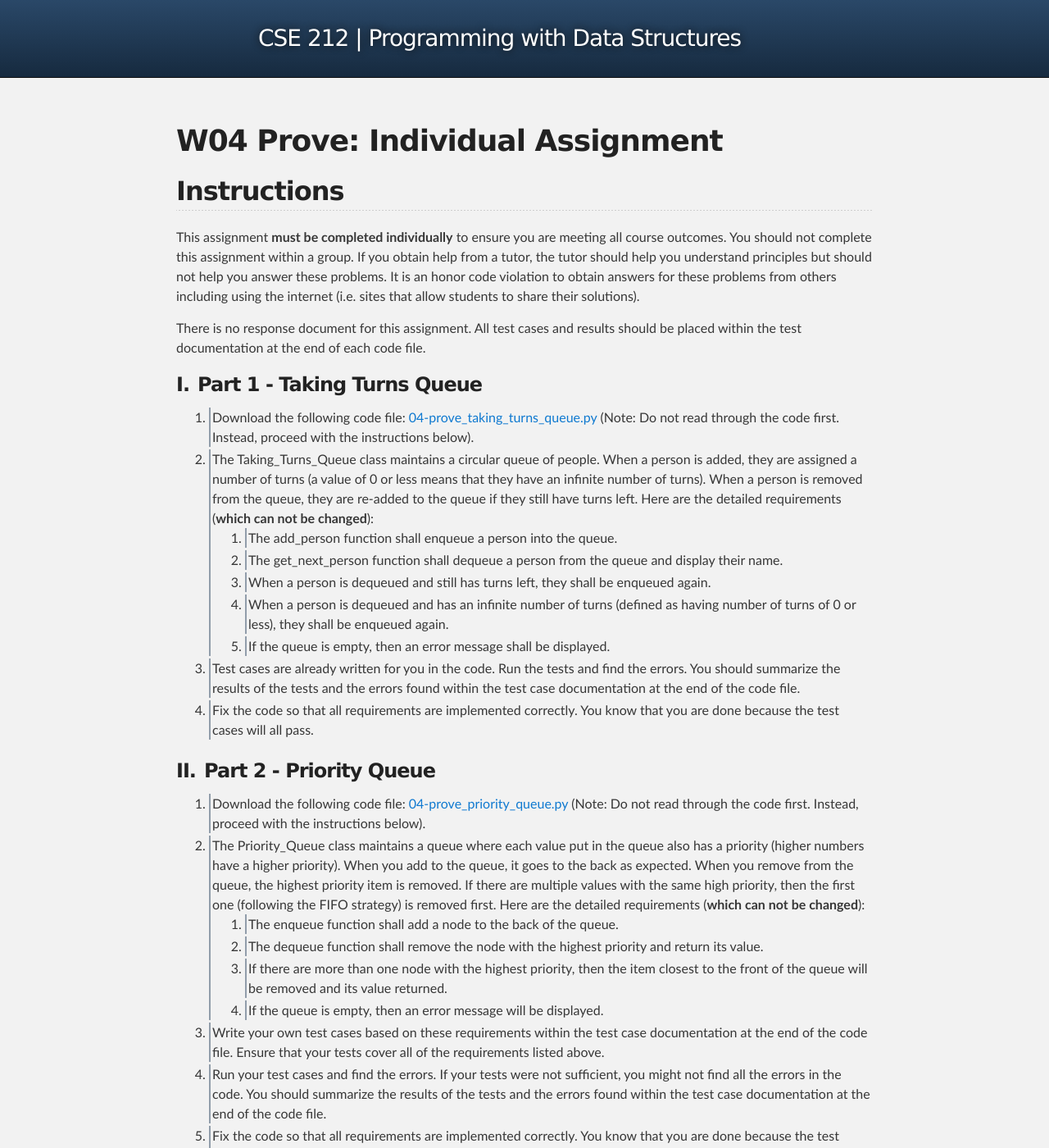
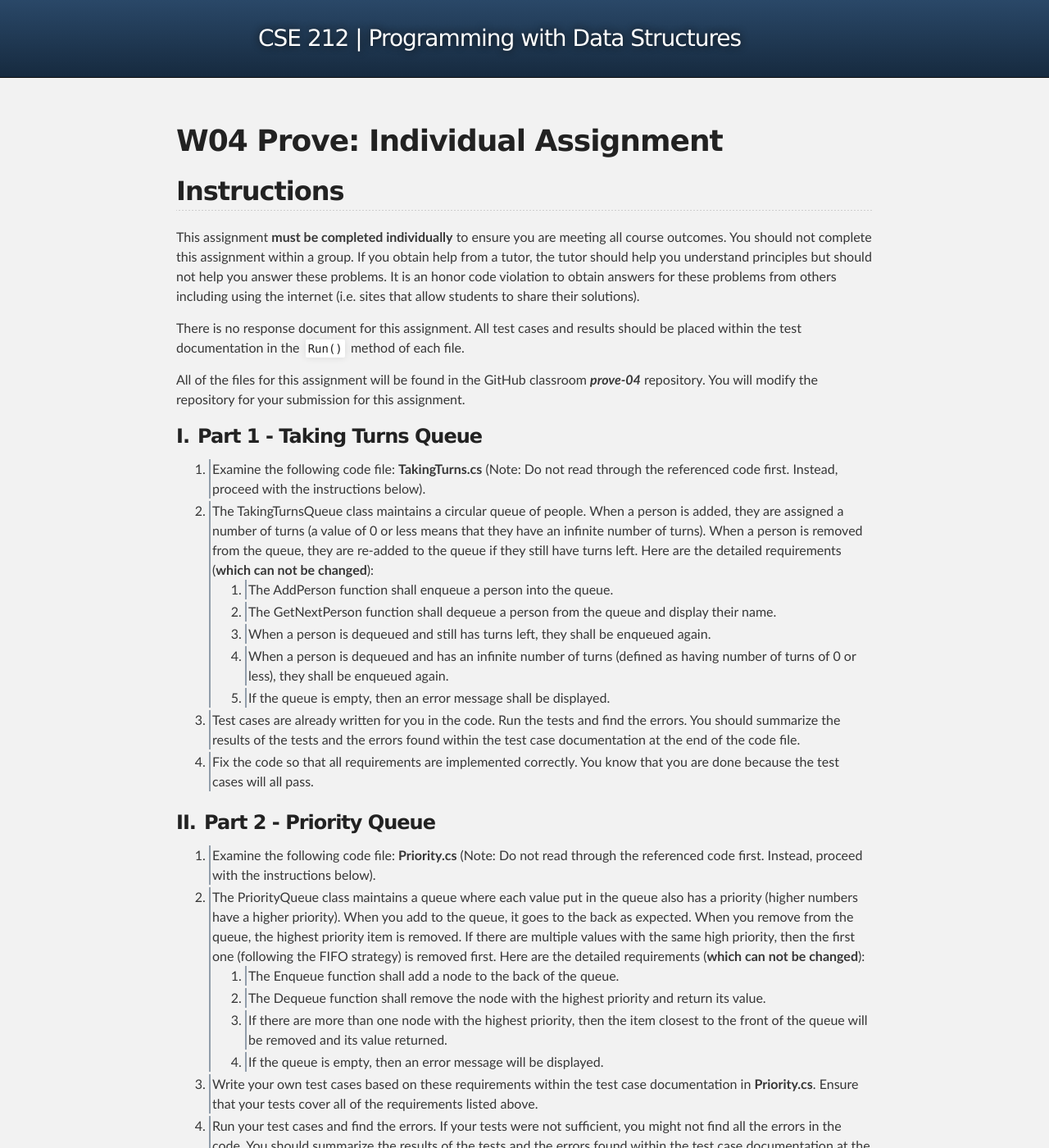
Before and after one commit to byui-cse/cse212-csharp, a Jekyll site: the page built from docs/lesson04/prove.md, in a window 1280 px wide and 1400 px high. Shown: the whole window at 82% size. Built offline with Jekyll 4.4.1, drawn with Linux system fonts in a browser that asks for light colours; some web fonts are replaced; some of the changed text lies outside the part shown.

Commit message:
Week 4 prove done

```diff
--- a/docs/lesson04/prove.md
+++ b/docs/lesson04/prove.md
@@ -7,13 +7,16 @@ title: "W04 Prove: Individual Assignment"
 ## Instructions
 This assignment **must be completed individually** to ensure you are meeting all course outcomes. You should not complete this assignment within a group. If you obtain help from a tutor, the tutor should help you understand principles but should not help you answer these problems. It is an honor code violation to obtain answers for these problems from others including using the internet (i.e. sites that allow students to share their solutions).
 
-There is no response document for this assignment. All test cases and results should be placed within the test documentation at the end of each code file.
+There is no response document for this assignment. All test cases and results should be placed within the test documentation in the `Run()` method of each file.
+
+All of the files for this assignment will be found in the GitHub classroom ***prove-04*** repository. You will modify the repository for your submission for this assignment.
+
 
 ### Part 1 - Taking Turns Queue
-1. Download the following code file: [04-prove_taking_turns_queue.py]() (Note: Do not read through the code first. Instead, proceed with the instructions below).
-2. The Taking_Turns_Queue class maintains a circular queue of people. When a person is added, they are assigned a number of turns (a value of 0 or less means that they have an infinite number of turns). When a person is removed from the queue, they are re-added to the queue if they still have turns left. Here are the detailed requirements (**which can not be changed**):
-    1. The add_person function shall enqueue a person into the queue.
-    2. The get_next_person function shall dequeue a person from the queue and display their name.
+1. Examine the following code file: **TakingTurns.cs** (Note: Do not read through the referenced code first. Instead, proceed with the instructions below).
+2. The TakingTurnsQueue class maintains a circular queue of people. When a person is added, they are assigned a number of turns (a value of 0 or less means that they have an infinite number of turns). When a person is removed from the queue, they are re-added to the queue if they still have turns left. Here are the detailed requirements (**which can not be changed**):
+    1. The AddPerson function shall enqueue a person into the queue.
+    2. The GetNextPerson function shall dequeue a person from the queue and display their name.
     3. When a person is dequeued and still has turns left, they shall be enqueued again.
     4. When a person is dequeued and has an infinite number of turns (defined as having number of turns of 0 or less), they shall be enqueued again.
     5. If the queue is empty, then an error message shall be displayed.
@@ -21,19 +24,17 @@ There is no response document for this assignment. All test cases and results sh
 4. Fix the code so that all requirements are implemented correctly. You know that you are done because the test cases will all pass.
 
 ### Part 2 - Priority Queue
-1. Download the following code file: [04-prove_priority_queue.py]() (Note: Do not read through the code first. Instead, proceed with the instructions below).
-2. The Priority_Queue class maintains a queue where each value put in the queue also has a priority (higher numbers have a higher priority). When you add to the queue, it goes to the back as expected. When you remove from the queue, the highest priority item is removed. If there are multiple values with the same high priority, then the first one (following the FIFO strategy) is removed first. Here are the detailed requirements (**which can not be changed**):
-    1. The enqueue function shall add a node to the back of the queue.
-    2. The dequeue function shall remove the node with the highest priority and return its value.
+1. Examine the following code file: **Priority.cs** (Note: Do not read through the referenced code first. Instead, proceed with the instructions below).
+2. The PriorityQueue class maintains a queue where each value put in the queue also has a priority (higher numbers have a higher priority). When you add to the queue, it goes to the back as expected. When you remove from the queue, the highest priority item is removed. If there are multiple values with the same high priority, then the first one (following the FIFO strategy) is removed first. Here are the detailed requirements (**which can not be changed**):
+    1. The Enqueue function shall add a node to the back of the queue.
+    2. The Dequeue function shall remove the node with the highest priority and return its value.
     3. If there are more than one node with the highest priority, then the item closest to the front of the queue will be removed and its value returned.
     4. If the queue is empty, then an error message will be displayed.
-3. Write your own test cases based on these requirements within the test case documentation at the end of the code file. Ensure that your tests cover all of the requirements listed above.
-4. Run your test cases and find the errors. If your tests were not sufficient, you might not find all the errors in the code. You should summarize the results of the tests and the errors found within the test case documentation at the end of the code file.
+3. Write your own test cases based on these requirements within the test case documentation in **Priority.cs**. Ensure that your tests cover all of the requirements listed above.
+4. Run your test cases and find the errors. If your tests were not sufficient, you might not find all the errors in the code. You should summarize the results of the tests and the errors found within the test case documentation at the end of each test.
 5. Fix the code so that all requirements are implemented correctly. You know that you are done because the test cases will all pass (assuming your test cases were sufficient).
 
 ## Submission
-You need to submit the following files for this assignment:
-* `04-prove_taking_turns_queue.py` - Code from Part 1 with all errors fixed.
-* `04-prove_priority_queue.py` - Code form Part 2 with all errors fixed.
-
-Please submit each file separately. Do not use a compression tool (e.g., zip, rar) to combine the files.
+You need to submit the following for this assignment:
+* Make sure all of your changes are committed and pushed to the `main` branch of your **prove-04-[username]** repository
+* Submit a link to your repository in I-Learn
```
